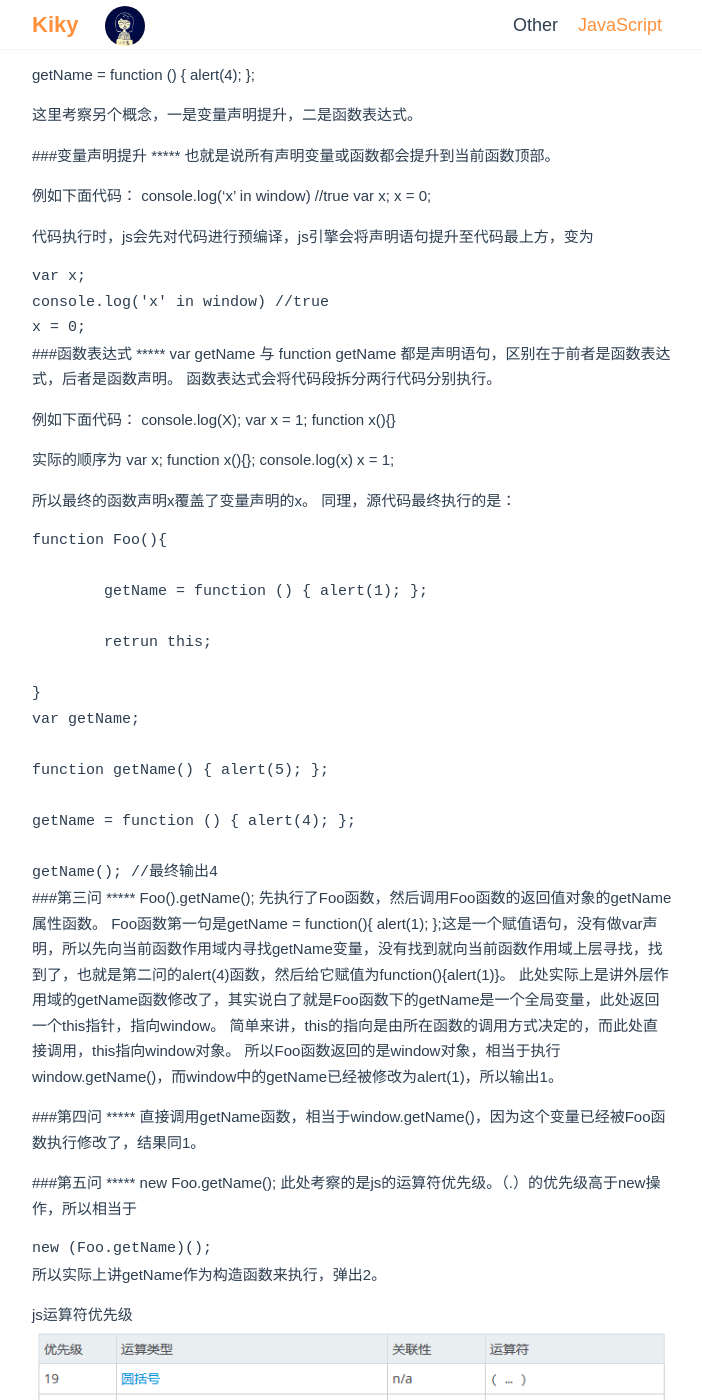
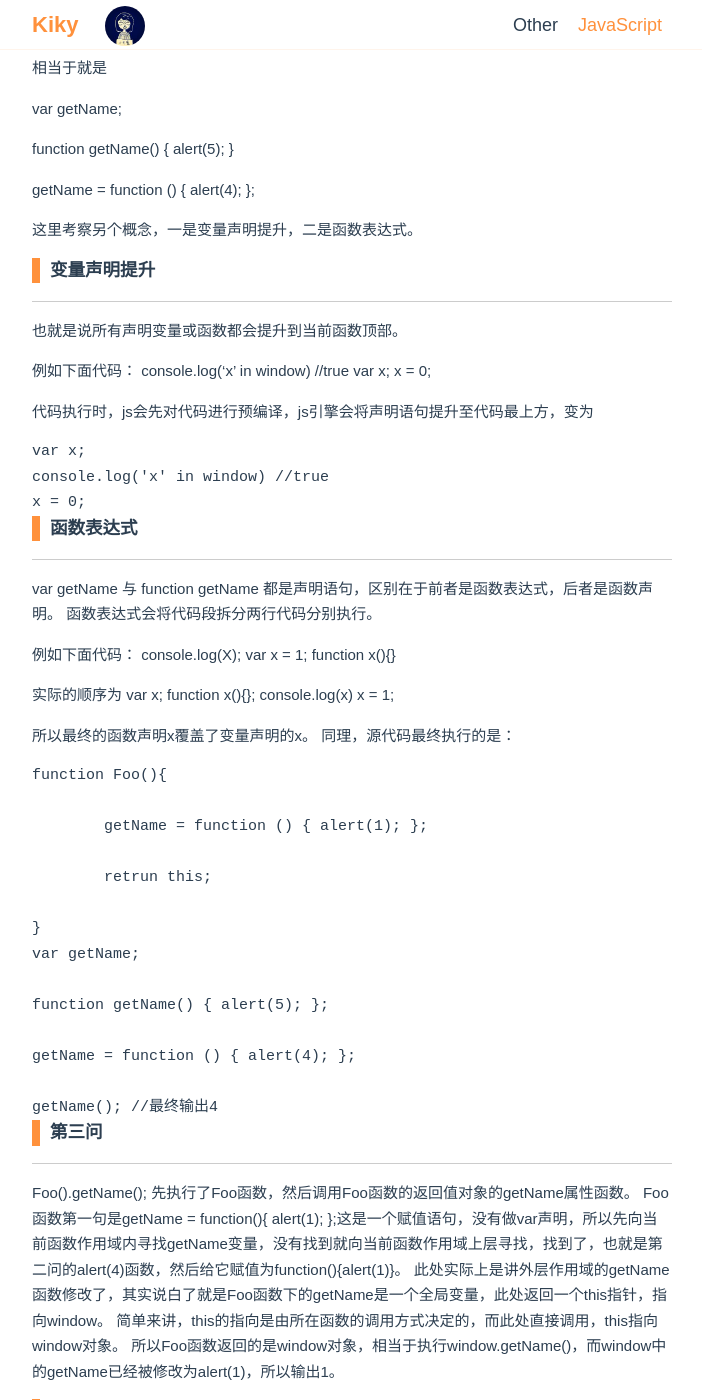
Before and after one commit to kikyives/kikyives.github.io, a Jekyll site: the page built from _posts/2017-03-16-javascript-topic1.md, in a window 1280 px wide and 1400 px high, scrolled down 1879 px. Shown: the whole window, without its empty margins (288-990 px from the left). Built offline with Jekyll 4.4.1, drawn with Linux system fonts in a browser that asks for light colours; nearby versions of some CDN libraries; comment, search, counter and statistics services are not loaded; a style sheet for code colours, icons or effects is not loaded; some of the changed text lies outside the part shown.

Commit message:
a javascript question

```diff
--- a/_posts/2017-03-16-javascript-topic1.md
+++ b/_posts/2017-03-16-javascript-topic1.md
@@ -57,14 +57,14 @@ date: 2017-03-16
 
 解析：
 
-####第一问
+#### 第一问
 *****
 此题首先定义了一个叫Foo的函数，然后在内部创建了一个全局getName变量，并把一个匿名函数赋给当前变量，并返回一个this指针。之后为Foo创建了一个叫getName的静态属性存储了一个匿名函数，然后为Foo的原型对象创建了一个叫getName的匿名函数。之后通过函数变量表达式创建了一个叫getName的函数，最后申明一个getName函数。
 
 第一问Foo.getName访问的自然是Foo函数的存储的静态属性，所以是2。
 
 
-####第二问
+#### 第二问
 *****
 直接调用getName函数，所以跟1,2,3都没关系。那么来看，
 
@@ -83,8 +83,10 @@ getName = function () { alert(4); };
 这里考察另个概念，一是变量声明提升，二是函数表达式。
 
 
-###变量声明提升
-*****
+### 变量声明提升
+
+***
+
 也就是说所有声明变量或函数都会提升到当前函数顶部。
 
 例如下面代码：
@@ -98,8 +100,8 @@ getName = function () { alert(4); };
 	console.log('x' in window) //true
 	x = 0;
 
-###函数表达式
-*****
+### 函数表达式
+***
 var getName 与 function getName 都是声明语句，区别在于前者是函数表达式，后者是函数声明。
 函数表达式会将代码段拆分两行代码分别执行。
 
@@ -133,21 +135,21 @@ var getName 与 function getName 都是声明语句，区别在于前者是函
 	getName(); //最终输出4
 
 
-###第三问
-*****
+### 第三问
+***
 Foo().getName(); 先执行了Foo函数，然后调用Foo函数的返回值对象的getName属性函数。
 Foo函数第一句是getName = function(){ alert(1); };这是一个赋值语句，没有做var声明，所以先向当前函数作用域内寻找getName变量，没有找到就向当前函数作用域上层寻找，找到了，也就是第二问的alert(4)函数，然后给它赋值为function(){alert(1)}。
 此处实际上是讲外层作用域的getName函数修改了，其实说白了就是Foo函数下的getName是一个全局变量，此处返回一个this指针，指向window。
 简单来讲，this的指向是由所在函数的调用方式决定的，而此处直接调用，this指向window对象。
 所以Foo函数返回的是window对象，相当于执行window.getName()，而window中的getName已经被修改为alert(1)，所以输出1。
 
-###第四问
-*****
+### 第四问
+***
 直接调用getName函数，相当于window.getName()，因为这个变量已经被Foo函数执行修改了，结果同1。
 
 
-###第五问
-*****
+### 第五问
+***
 new Foo.getName(); 此处考察的是js的运算符优先级。（.）的优先级高于new操作，所以相当于
 
 	new (Foo.getName)();
@@ -160,16 +162,16 @@ js运算符优先级
 参考链接：[https://developer.mozilla.org/zh-CN/docs/Web/JavaScript/Reference/Operators/Operator_Precedence](https://developer.mozilla.org/zh-CN/docs/Web/JavaScript/Reference/Operators/Operator_Precedence)
 
 
-####第六问
-*****
+#### 第六问
+***
  new Foo().getName() ，首先看运算符优先级括号高于new，实际执行为
 
 	(new Foo()).getName()
 
 遂先执行Foo函数，而Foo此时作为构造函数却有返回值，所以这里需要说明下js中的构造函数返回值问题
 
-###构造函数的返回值
-*****
+### 构造函数的返回值
+***
 传统语言中，构造函数不应该有返回值，实际执行的返回值就是当前构造函数的实例化对象。
 而在js中构造函数可以有返回值也可以没有
 
@@ -186,8 +188,8 @@ js运算符优先级
 之后调用实例化对象的getName函数，因为Foo构造函数没有为实例化对象添加任何属性，因此找到了当前对象的原型（pototype），存在getName，遂输出3。
 
 
-####第七问
-*****
+#### 第七问
+***
 new new Foo().getName();同样是运算符优先级问题。
 
 最终实际执行为：
@@ -198,6 +200,6 @@ new new Foo().getName();同样是运算符优先级问题。
 
 结果为3。
 
-####总结
-*****
+#### 总结
+***
 此题涉及的知识点众多，包括变量定义提升、this指针指向、运算符优先级、原型、继承、全局变量污染、对象属性及原型属性优先级等等。所以基础很重要，提醒自己多看看书，别总是以为自己记不住，容易忘得东西才要多去看啊。给自己~
```
